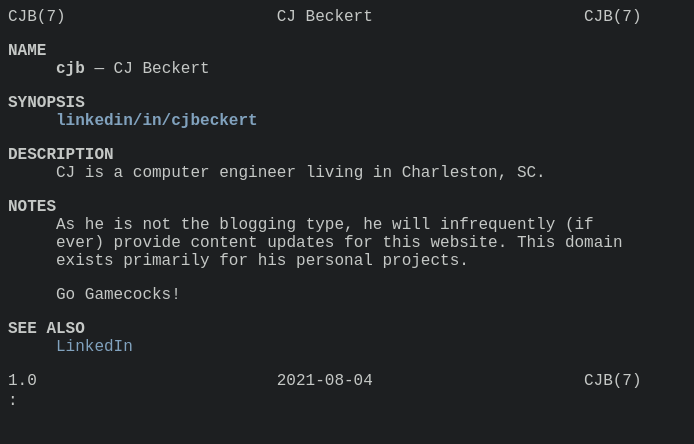
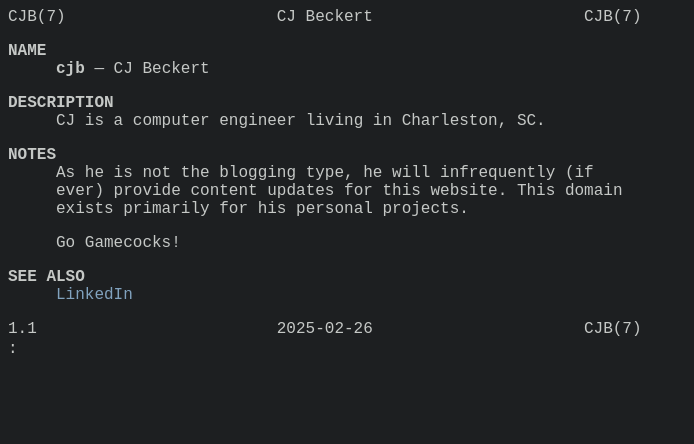
Before and after one commit to cjbeckert/cjbeckert.com, a plain HTML site: page index.html in a window 1280 px wide. Shown: the whole page, without its empty margins (0-694 px from the left). Drawn offline with Linux system fonts and the light colour scheme.

Commit message:
Update index.html
Removed synopsis section

```diff
--- a/index.html
+++ b/index.html
@@ -37,10 +37,6 @@
                 <strong>cjb</strong> &mdash; CJ Beckert
             </section>
             <section>
-                <h2>SYNOPSIS</h2>
-                <strong><a href="https://www.linkedin.com/in/cjbeckert">linkedin/in/cjbeckert</a></strong><br/>
-            </section>
-            <section>
                 <h2>DESCRIPTION</h2>
                 <p>CJ is a computer engineer living in Charleston, SC.</p>
             </section>
@@ -54,8 +50,8 @@
                 <p><a href="https://www.linkedin.com/in/cjbeckert">LinkedIn</a></p>
             </section>
             <footer>
-                <div>1.0</div>
-                <div class="center">2021-08-04</div>
+                <div>1.1</div>
+                <div class="center">2025-02-26</div>
                 <div class="right">CJB(7)</div>
             </footer>
             :<span class="cursor">&#9609;</span>
```
